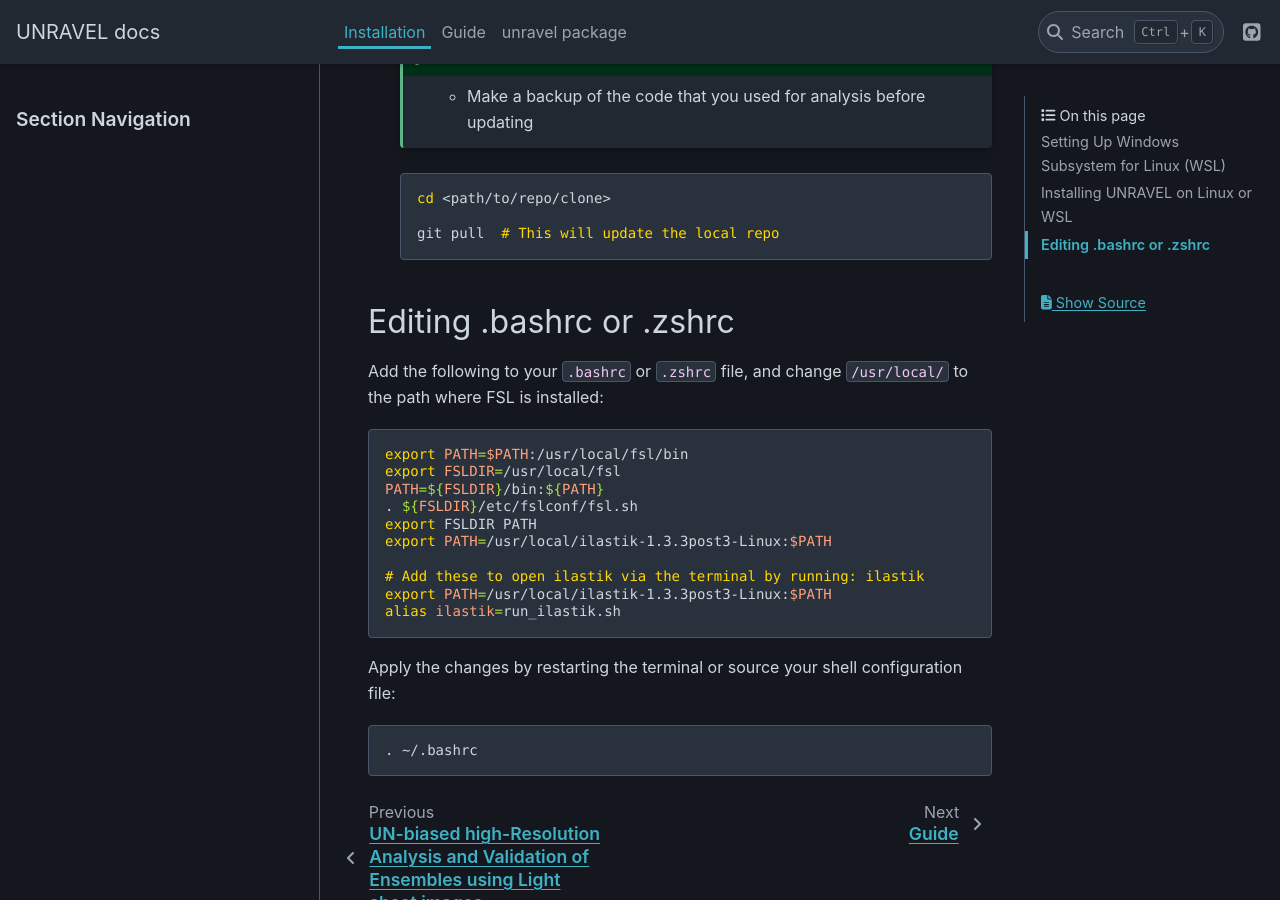
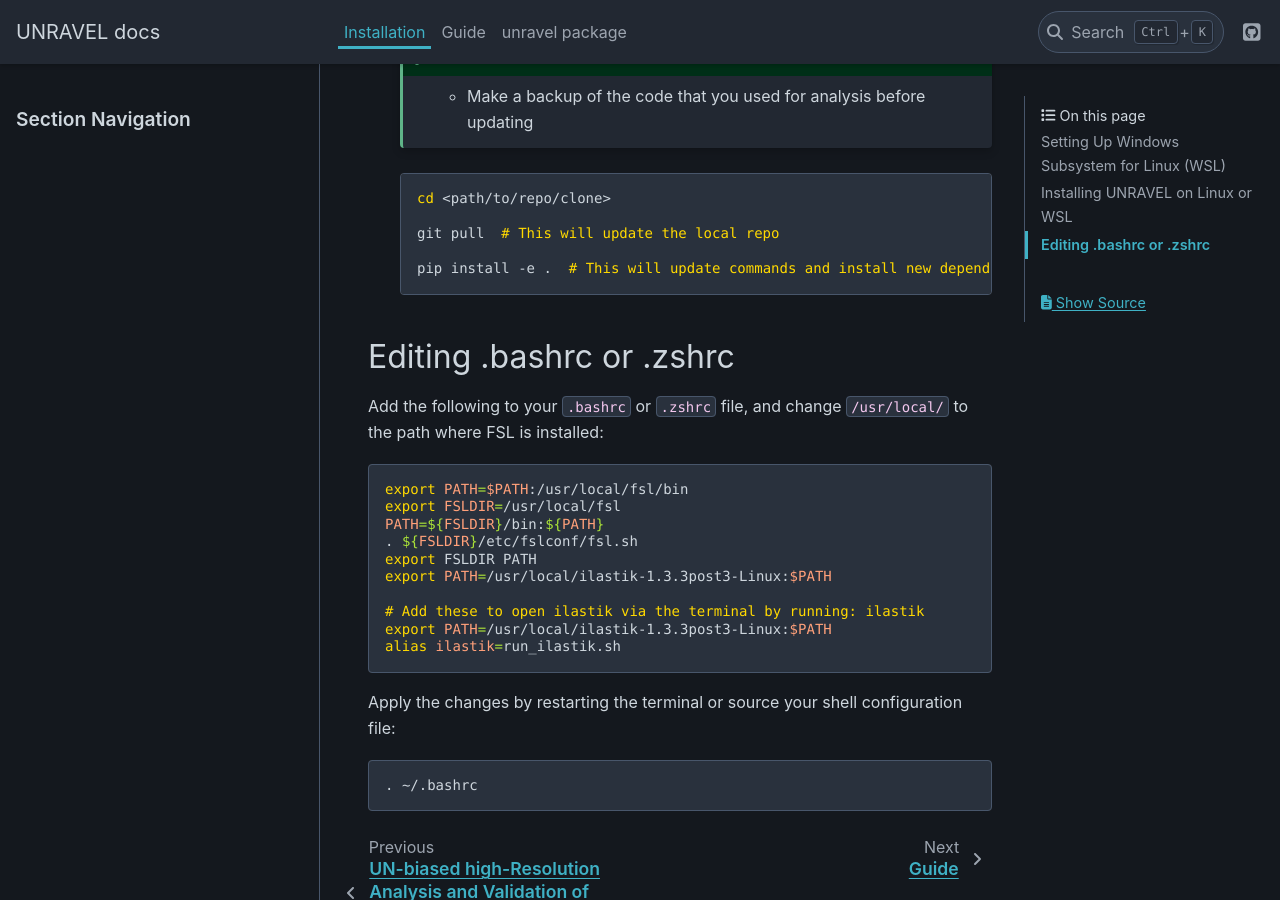
Before and after one commit to b-heifets/UNRAVEL, a Sphinx documentation site: the page built from unravel/docs/installation.md, in a window 1280 px wide and 900 px high, scrolled down 2917 px. Built offline with Sphinx 7.4.7 and the PyData theme 0.15.4, drawn with Linux system fonts in a browser that asks for light colours.

Commit message:
make htmll

````diff
--- a/unravel/docs/installation.md
+++ b/unravel/docs/installation.md
@@ -127,6 +127,8 @@
     cd <path/to/repo/clone>
 
     git pull  # This will update the local repo
+
+    pip install -e .  # This will update commands and install new dependencies
     ```
 
 ## Editing .bashrc or .zshrc
````
Also changed, not shown: 4 other files.
